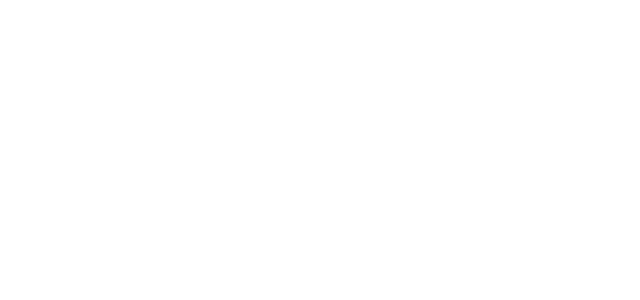
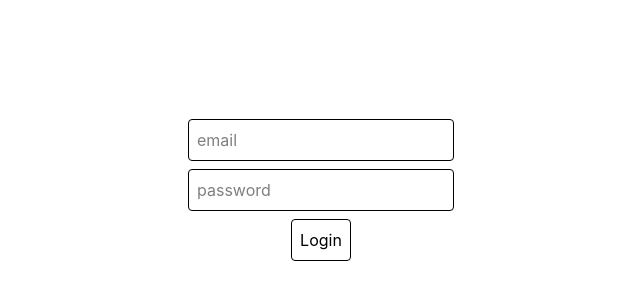
Before and after one commit to amna-nr/products-crud-frontend, a React app: page /login in a window 1280 px wide. Before the commit this address had no page. Shown: the part 210-510 px from the top of the page, without its empty margins (319-959 px from the left). Built offline with nearby package versions, Linux system fonts and the light colour scheme; the HTML template or start-up script is replaced by a standard one.

Commit message:
feat: add login form and clear inputs on submit

```diff
--- a/src/App.jsx
+++ b/src/App.jsx
@@ -1,5 +1,6 @@
 import { BrowserRouter, Routes, Route } from 'react-router-dom';
 import RegisterForm from './components/RegisterForm';
+import LoginForm from './components/LoginForm';
 
 
 function App() {
@@ -7,6 +8,7 @@
   <BrowserRouter>
   <Routes>
   <Route path="/register" element={<RegisterForm />} />
+  <Route path="/login" element={<LoginForm />} />
   </Routes>
   </BrowserRouter>
   );
--- /dev/null
+++ b/src/components/LoginForm.jsx
@@ -0,0 +1,38 @@
+import { useState } from "react";
+import api from '../api/axios.jsx';
+
+
+function LoginForm() {
+    const [email, setEmail] = useState("")
+    const [password, setPassword] = useState("")
+
+    const loginUser = async (e) => {
+        e.preventDefault()
+        const response = await api.post("/auth/login",
+            {
+                email: email,
+                password: password
+            }
+        )
+        setEmail("")
+        setPassword("")
+    }
+
+    return (
+        <form className="flex flex-col items-center justify-center min-h-screen"
+        onSubmit={loginUser}>
+            <input value={email} placeholder="email"
+            className="p-2 m-1 rounded border"
+            onChange={e => {setEmail(e.target.value)}}>
+            </input>
+             <input value={password} placeholder="password"
+            className="p-2 m-1 rounded border"
+            onChange={e => {setPassword(e.target.value)}}>
+            </input>
+            <button className="p-2 m-1 rounded border"
+             type="submit">Login</button>
+        </form>
+    )
+}
+
+export default LoginForm;
--- a/src/components/RegisterForm.jsx
+++ b/src/components/RegisterForm.jsx
@@ -16,6 +16,9 @@
                 confirm_password: confirmPassword
             }
         )
+        setEmail("")
+        setPassword("")
+        setConfirmPassword("")
     }
 
     return (
```
